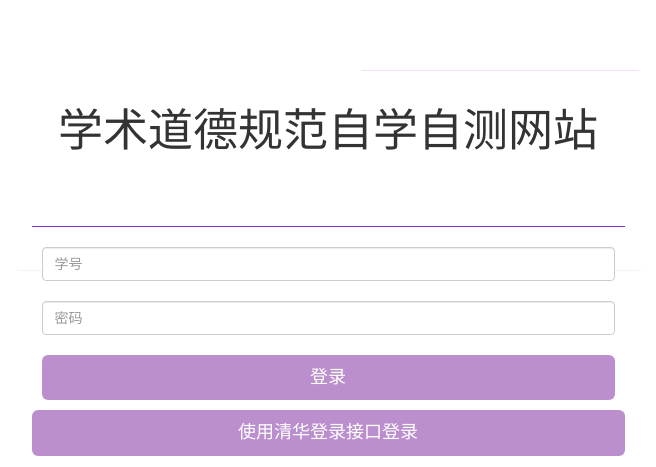
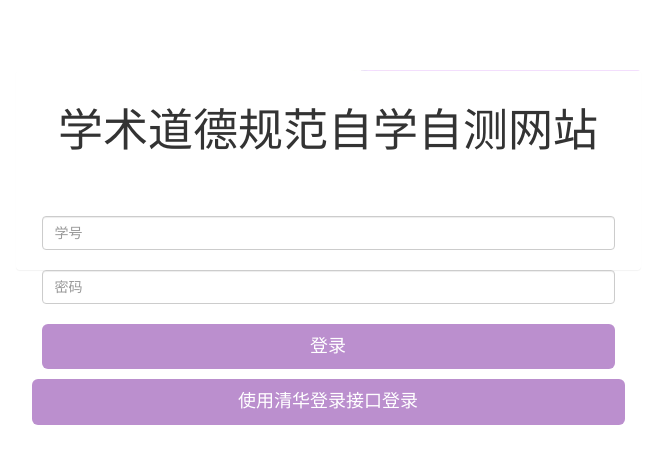
Before and after one commit to daaqing452/AcademicEthicsTest, a Django app: page / in a window 1280 px wide. Shown: the top 467 px of the page, without its empty margins (312-968 px from the left). Run offline with Django 3.2, Linux system fonts and the light colour scheme; some libraries are stand-ins or nearby versions.

Commit message:
now it looks good

```diff
--- a/static/template/index.html
+++ b/static/template/index.html
@@ -34,7 +34,7 @@
             {% else %}
 
 
-            <hr style="height: 1px; border: none; background-color: #802ED3">
+
             <form method='post' enctype='multipart/form-data' style="margin:10px 10px 10px 10px;">
                 {% csrf_token %}
                 <input id='username' type='text' name='username' class="form-control" placeholder="学号"/>
```
